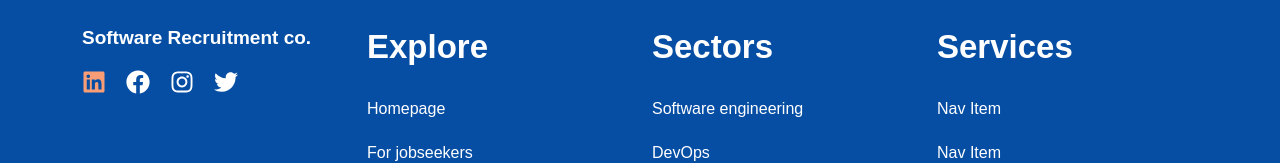
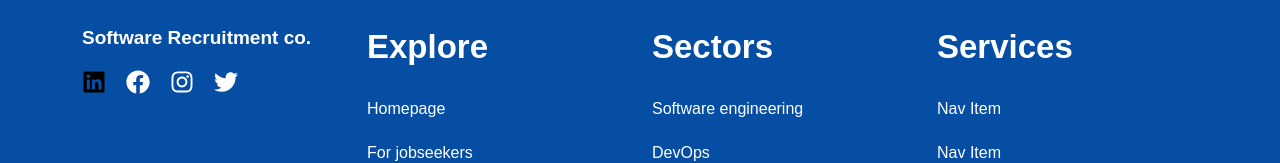
Before and after one commit to azmilafifi/recruitment-web-template, a Next.js app: page / in a window 1280 px wide. In both pictures the pointer is over the icon 94 px from the left and 1685 px from the top of the page. Shown: the part 1604-1767 px from the top of the page. Built offline with nearby package versions, Linux system fonts and the light colour scheme.

Commit message:
change color

```diff
--- a/src/components/Footer/Footer.module.scss
+++ b/src/components/Footer/Footer.module.scss
@@ -18,7 +18,7 @@
       transition: color 0.3s;
 
       &:hover {
-        color: var(--color-peach);
+        color: black;
       }
     }
   }
```
